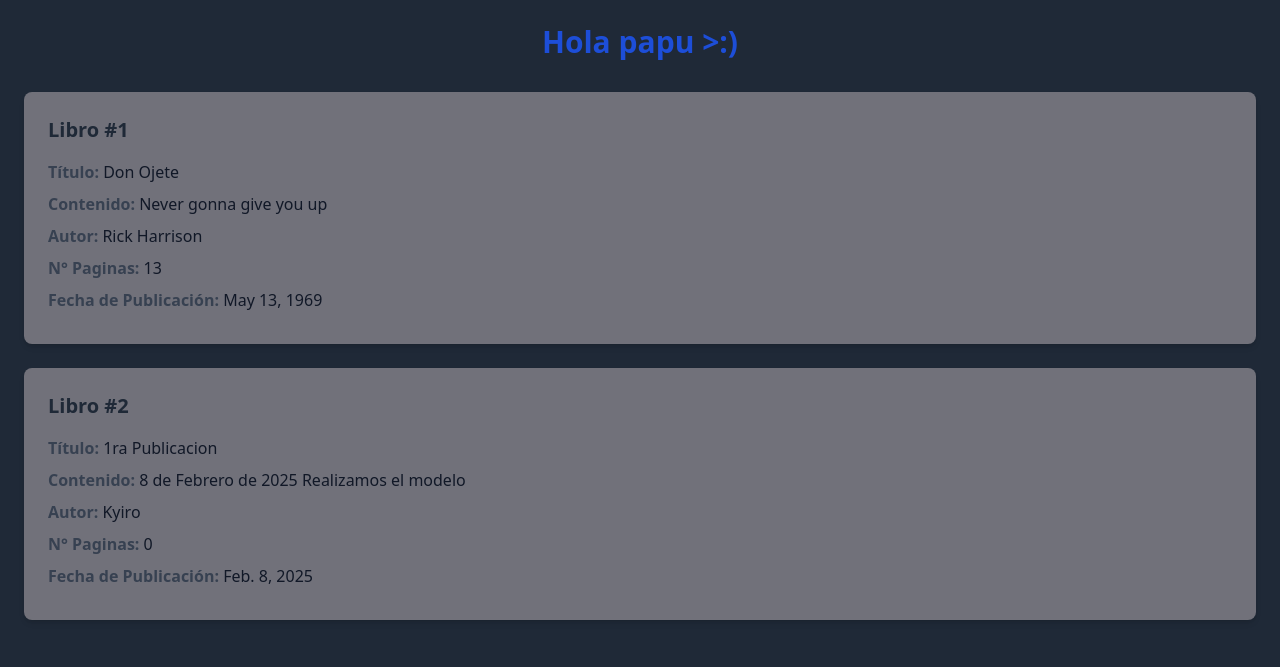
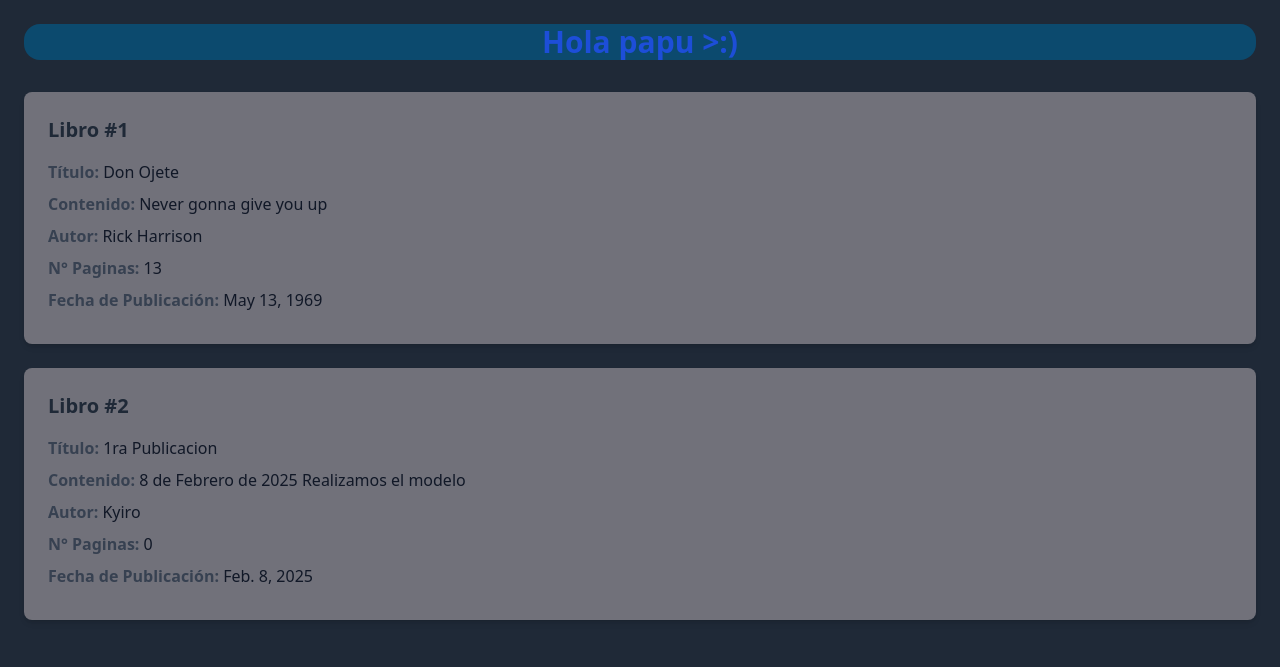
Before and after one commit to Kyiroz/DjangoAPI01, a Django app: page / in a window 1280 px wide. Shown: the top 667 px of the page. Run offline with Django 5.2, Linux system fonts and the light colour scheme; data comes from the database, SQL or seed files in the repository; some libraries are stand-ins or nearby versions.

Commit message:
cambio en el background del Titulo

```diff
--- a/library/template/booklist.html
+++ b/library/template/booklist.html
@@ -6,8 +6,8 @@
     <title>Lista de Libros</title>
     <script src="https://cdn.tailwindcss.com"></script> <!-- CDN de Tailwind -->
 </head>
-<body class="bg-gray-100 bg-gray-800 p-6">
-    <h1 class="text-3xl font-bold text-center text-blue-700 mb-8">Hola papu >:)</h1>
+<body class="bg-gray-800 p-6">
+    <h1 class="text-3xl font-bold text-center text-blue-700 mb-8 bg-sky-900 rounded-2xl">Hola papu >:)</h1>
 
     {% for book in books_list %}
         <div class="bg-zinc-500 shadow-md rounded-lg p-6 mb-6 min-w-[50px]">
```
